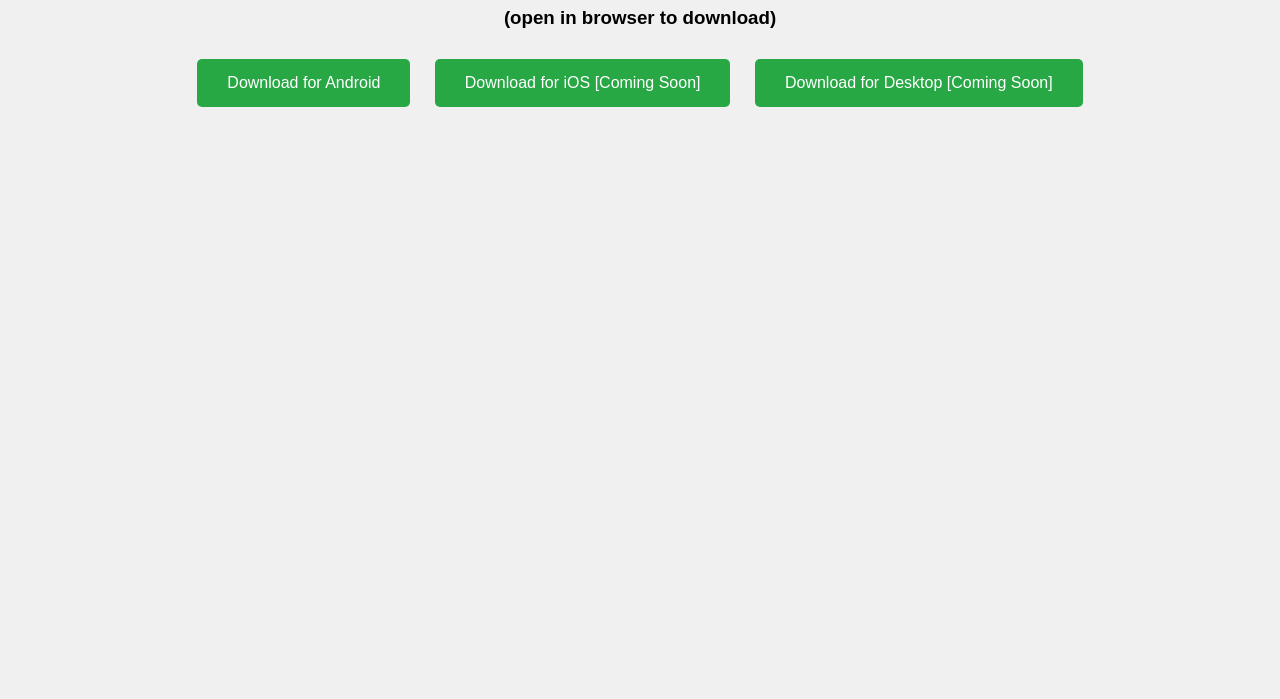
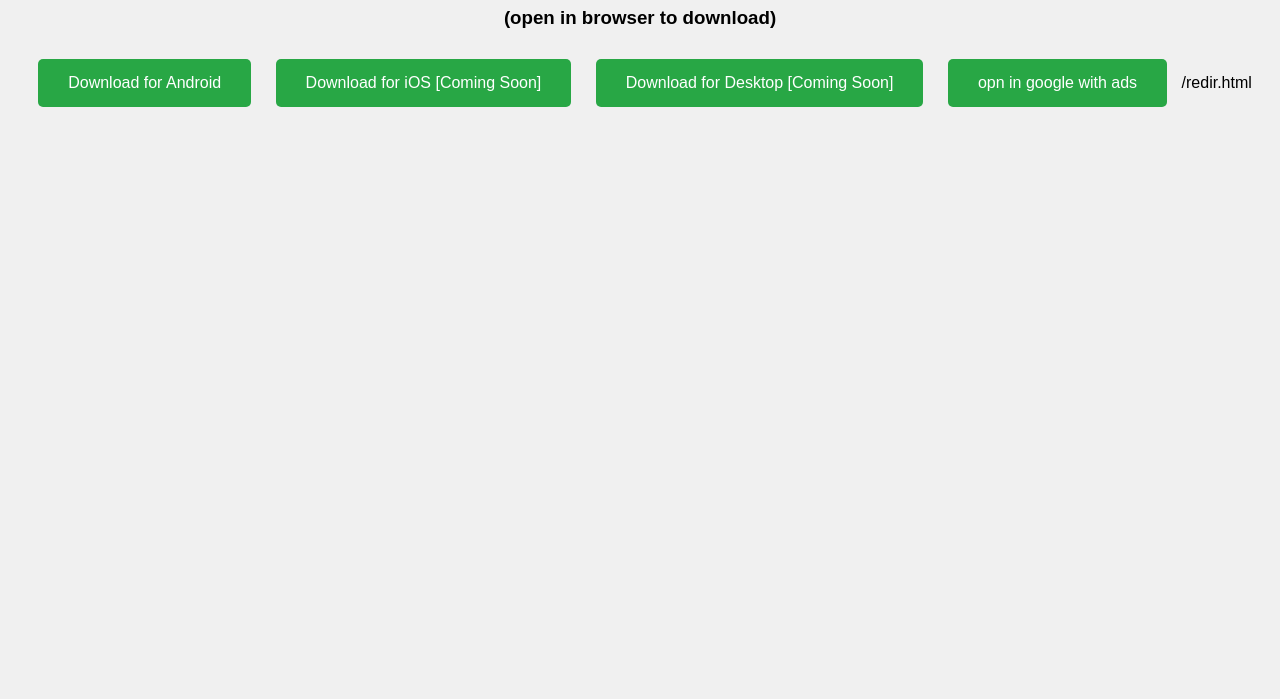
Before and after one commit to watchappx/watchappx.github.io, a plain HTML site: page index.html in a window 1280 px wide. Shown: the part 101-800 px from the top of the page. Drawn offline with Linux system fonts and the light colour scheme.

Commit message:
Update index.html

```diff
--- a/index.html
+++ b/index.html
@@ -40,6 +40,9 @@
         <a href="https://getserver.github.io/api/watchapp/watchappx_v0.54.apk" class="button">Download for Android</a>
         <a href="#" class="button">Download for iOS [Coming Soon]</a>
       <a href="#" class="button">Download for Desktop [Coming Soon]</a>
+        <a href="https://getserver.github.io/api/watchapp" class="button">opn in google with ads</a>
+
+/redir.html
     </div>
 </body>
 </html>
```
